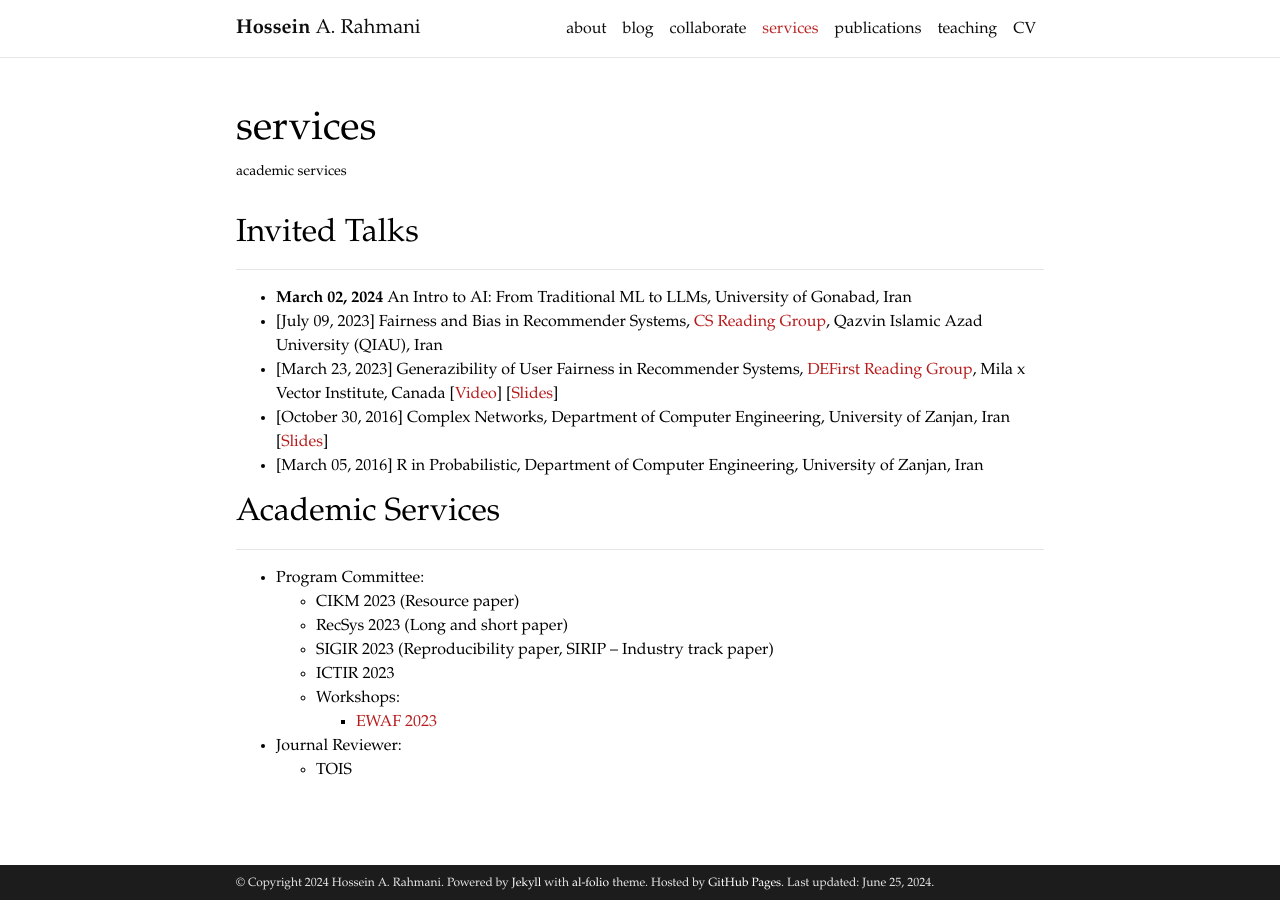
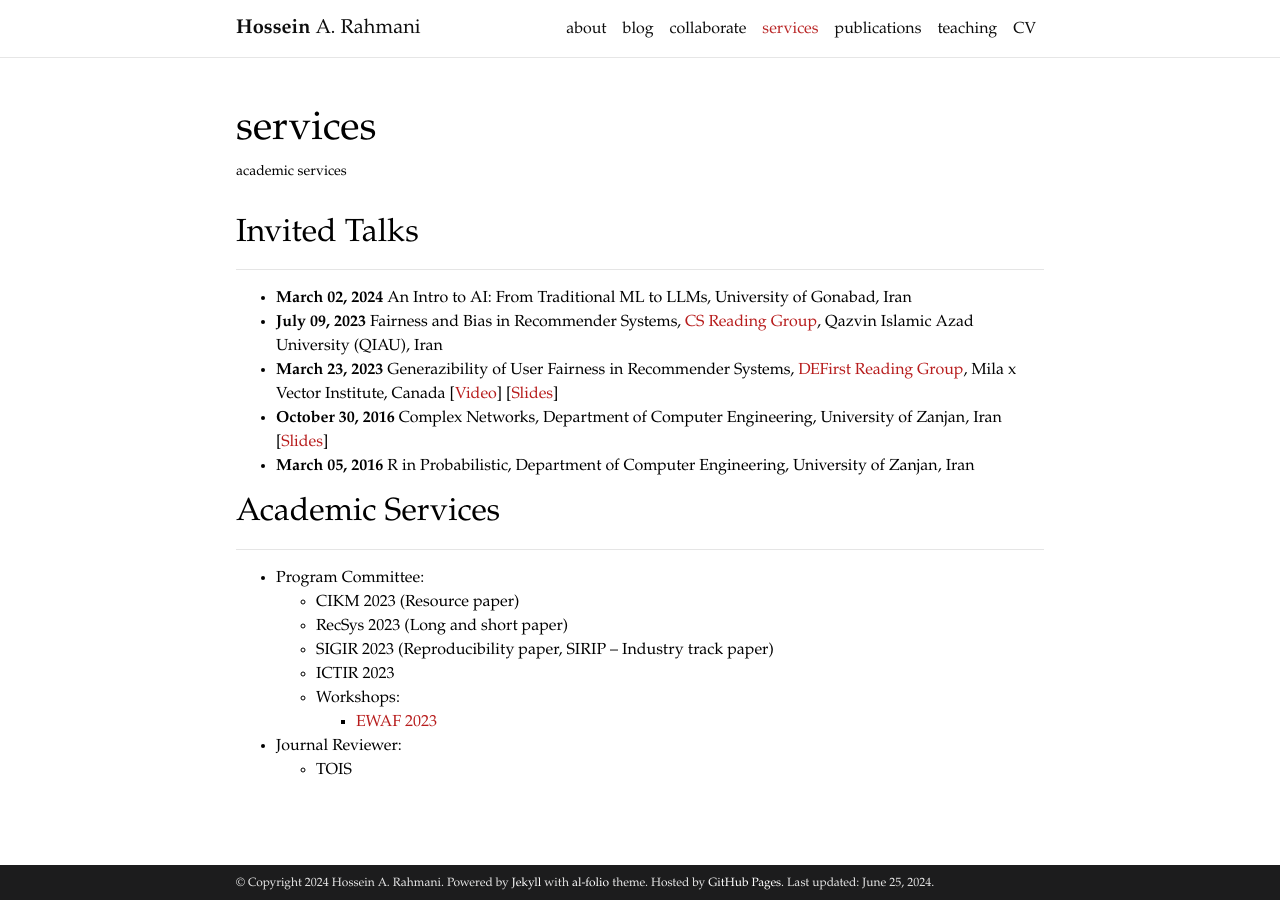
Before and after one commit to rahmanidashti/rahmanidashti.github.io, a Jekyll site: the page built from _pages/services.md, in a window 1280 px wide. Built offline with Jekyll 4.4.1, drawn with Linux system fonts in a browser that asks for light colours; comment, search, counter and statistics services are not loaded; a style sheet for code colours, icons or effects is not loaded.

Commit message:
Update services.md

```diff
--- a/_pages/services.md
+++ b/_pages/services.md
@@ -10,10 +10,10 @@
 <hr>
 
 - <span class="font-weight-bold">March 02, 2024</span> An Intro to AI: From Traditional ML to LLMs, University of Gonabad, Iran
-- [July 09, 2023] Fairness and Bias in Recommender Systems, <a href="https://sites.google.com/view/cs-reading-group/home">CS Reading Group</a>, Qazvin Islamic Azad University (QIAU), Iran
-- [March 23, 2023] Generazibility of User Fairness in Recommender Systems, <a href="https://noon-cobbler-caa.notion.site/DEFirst-Reading-Group-23c288b0cdc540aea53bf7960754ba21">DEFirst Reading Group</a>, Mila x Vector Institute, Canada [<a href="https://www.youtube.com/watch?v=k4u5rih4zVM">Video</a>] [<a href="https://www.slideshare.net/SaeedRahmani9/generalizibilityfairness-defirst-reading-group">Slides</a>]
-- [October 30, 2016] Complex Networks, Department of Computer Engineering, University of Zanjan, Iran [<a href="https://www.slideshare.net/SaeedRahmani9/introduction-to-complex-networks-77679817">Slides</a>]
-- [March 05, 2016] R in Probabilistic, Department of Computer Engineering, University of Zanjan, Iran
+- <span class="font-weight-bold">July 09, 2023</span> Fairness and Bias in Recommender Systems, <a href="https://sites.google.com/view/cs-reading-group/home">CS Reading Group</a>, Qazvin Islamic Azad University (QIAU), Iran
+- <span class="font-weight-bold">March 23, 2023</span> Generazibility of User Fairness in Recommender Systems, <a href="https://noon-cobbler-caa.notion.site/DEFirst-Reading-Group-23c288b0cdc540aea53bf7960754ba21">DEFirst Reading Group</a>, Mila x Vector Institute, Canada [<a href="https://www.youtube.com/watch?v=k4u5rih4zVM">Video</a>] [<a href="https://www.slideshare.net/SaeedRahmani9/generalizibilityfairness-defirst-reading-group">Slides</a>]
+- <span class="font-weight-bold">October 30, 2016</span> Complex Networks, Department of Computer Engineering, University of Zanjan, Iran [<a href="https://www.slideshare.net/SaeedRahmani9/introduction-to-complex-networks-77679817">Slides</a>]
+- <span class="font-weight-bold">March 05, 2016</span> R in Probabilistic, Department of Computer Engineering, University of Zanjan, Iran
 
 <h2>Academic Services</h2>
 <hr>
```
